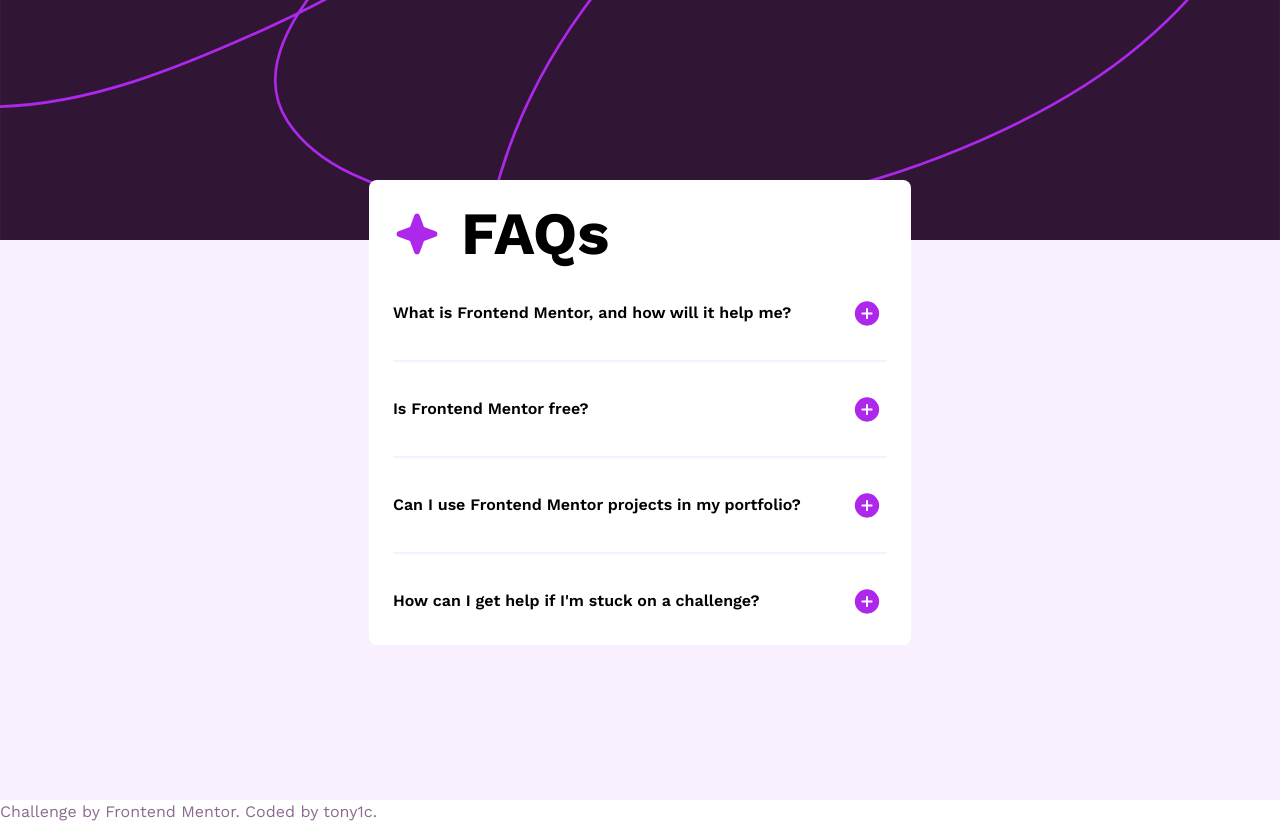
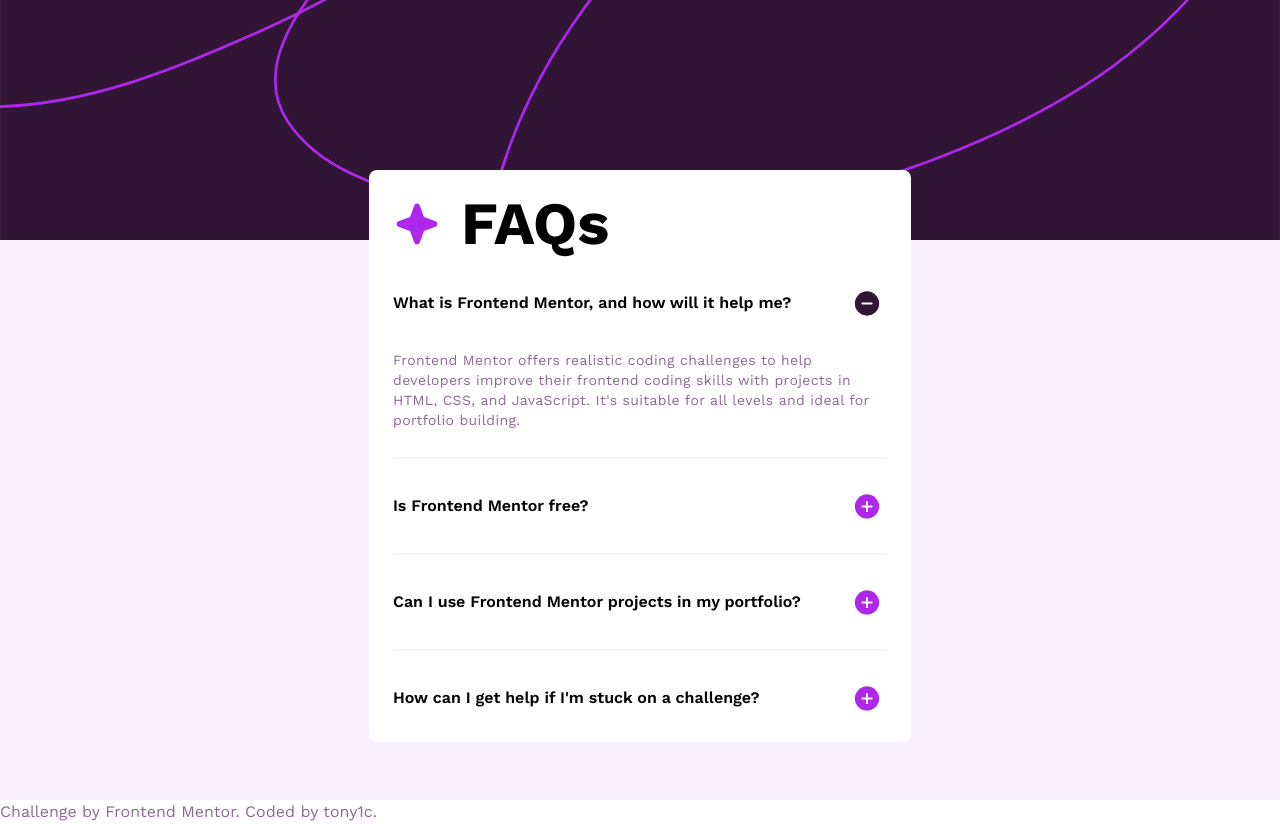
Before and after one commit to tony1c/frontend-mentor-challenges, an Angular app in the folder faq-accordion-angular/: page / in a window 1280 px wide. Built offline with nearby package versions, Linux system fonts and the light colour scheme.

Commit message:
small fixes

```diff
--- a/faq-accordion-angular/src/app/app.component.html
+++ b/faq-accordion-angular/src/app/app.component.html
@@ -1,4 +1,4 @@
-<div class="bg-light-pink h-full">
+<main class="bg-light-pink h-full">
   <div
     class="bg-[url('/background-pattern-mobile.svg')] md:bg-[url('/background-pattern-desktop.svg')] bg-cover bg-bottom bg-no-repeat h-[30%]"
   >
@@ -8,7 +8,7 @@
     >
       <!-- accordion component -->
       <div
-        class="w-[327px] md:w-[542px] bg-white mt-[200px] md:mt-[180px] rounded-lg p-6 flex flex-col gap-[29px]"
+        class="w-[327px] md:w-[542px] bg-white mt-[200px] md:mt-[170px] rounded-lg p-6 flex flex-col gap-[29px]"
       >
         <div class="flex items-center gap-5">
           <img
@@ -22,7 +22,7 @@
       </div>
     </div>
   </div>
-</div>
+</main>
 <footer>
   <div class="text-grayish-purple">
     Challenge by
--- a/faq-accordion-angular/src/app/components/accordion/accordion.component.html
+++ b/faq-accordion-angular/src/app/components/accordion/accordion.component.html
@@ -4,8 +4,6 @@
     tabindex="0"
     (keydown)="handleKeydown($event, accordion.id)"
     (click)="toggleAccordion(accordion.id)"
-    [ariaExpanded]="(expandedIdx$ | async) === accordion.id"
-    id="accordion-{{ accordion.id }}"
     class="flex justify-between hover:text-purple cursor-pointer items-center"
   >
     <h2 class="font-600 max-w-[212px] md:max-w-full">
--- a/faq-accordion-angular/src/app/services/accordion.service.ts
+++ b/faq-accordion-angular/src/app/services/accordion.service.ts
@@ -6,7 +6,7 @@ import { BehaviorSubject } from 'rxjs';
   providedIn: 'root',
 })
 export class AccordionService {
-  private expandedIdxSubject = new BehaviorSubject<number | null>(null);
+  private expandedIdxSubject = new BehaviorSubject<number | null>(0);
   expandedIdx$ = this.expandedIdxSubject.asObservable();
 
   accordions: AccordionModel[] = [
```
